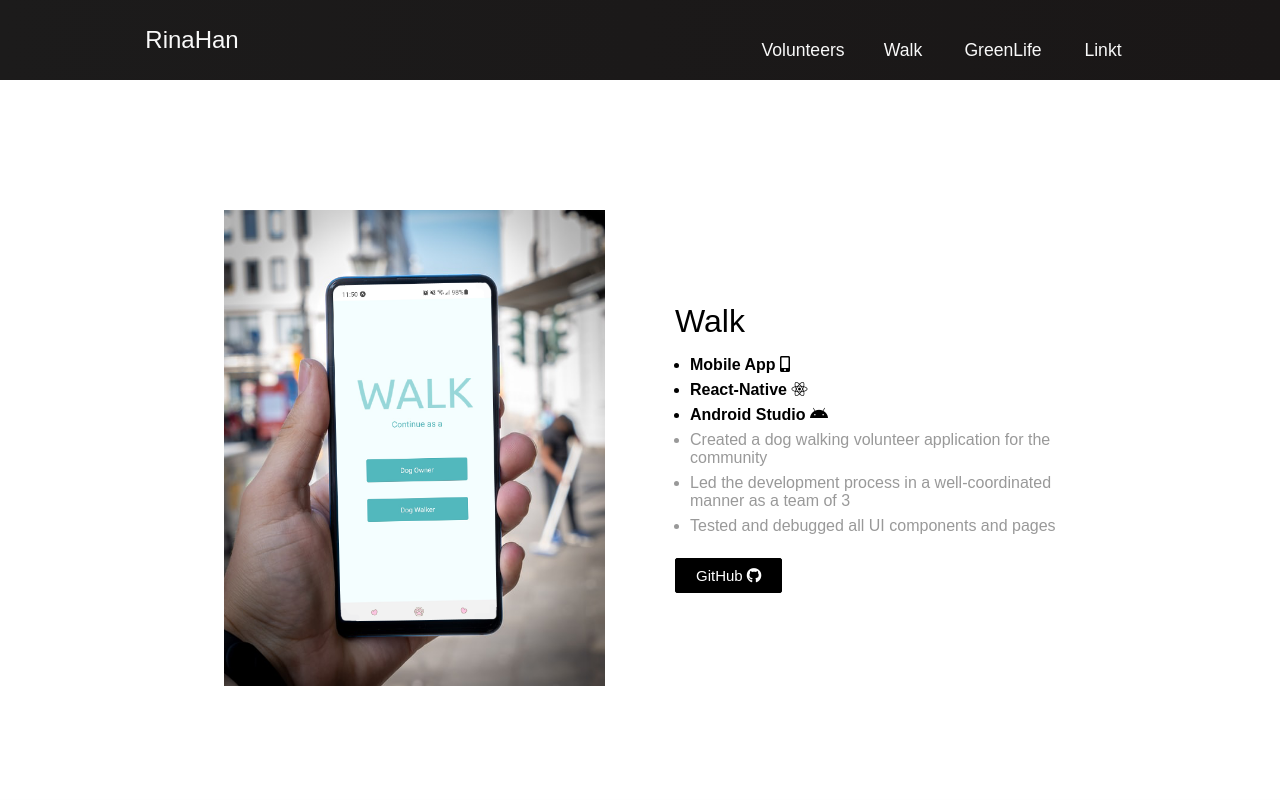
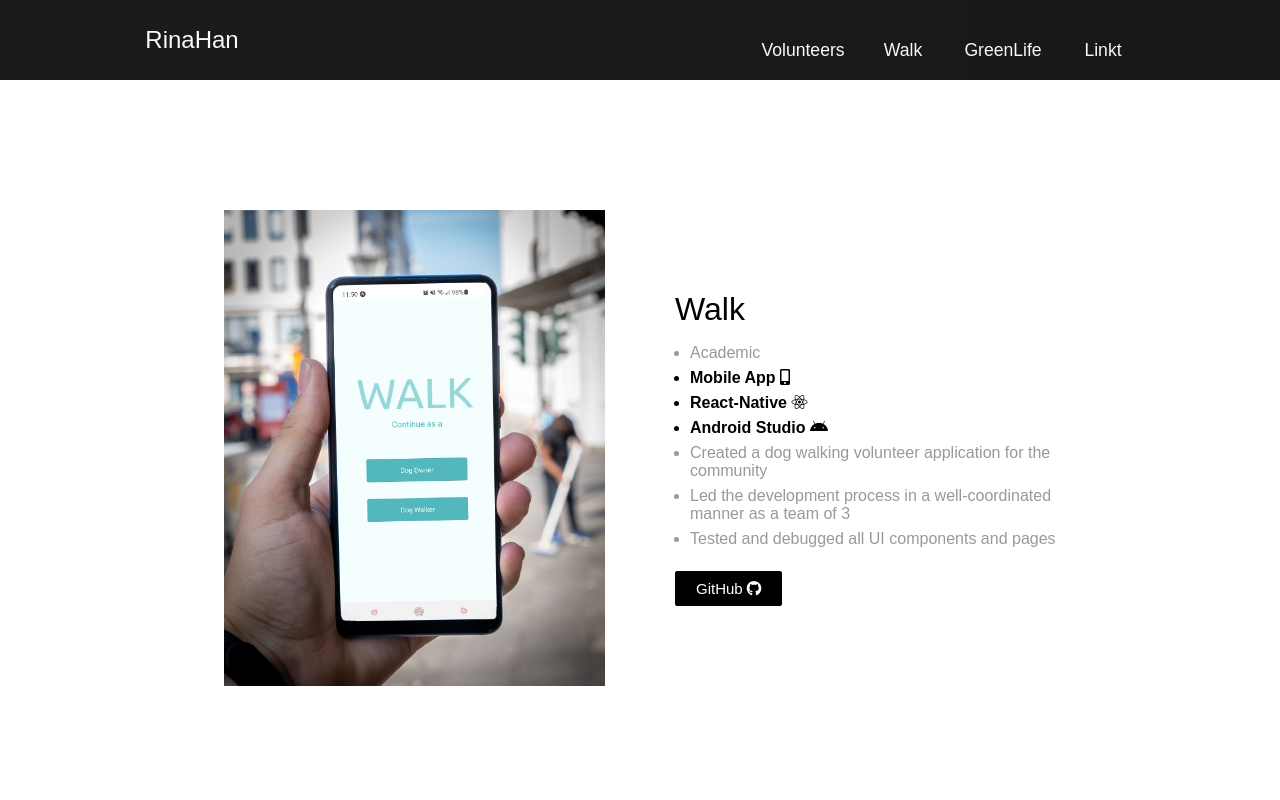
Before and after one commit to RinaHan/Portfolio-2024-Version, a React (Create React App) app: page /walk in a window 1280 px wide. Shown: the top 800 px of the page. Built offline with nearby package versions, Linux system fonts and the light colour scheme.

Commit message:
add subtitles to the project title

```diff
--- a/src/components/ProjectDesc/index.js
+++ b/src/components/ProjectDesc/index.js
@@ -17,6 +17,7 @@ function ProjectDesc(props) {
         <div className='p-details-wrap'>
           <p className='p-title'>{props.title}</p>
           <ul className='p-details'>
+          <li className='p-sub-title'>{props.subtitle}</li>
             <li id='p-bold-text'>
               {props.sort} {props.sortIcon}
             </li>
--- a/src/pages/GreenLife.js
+++ b/src/pages/GreenLife.js
@@ -7,6 +7,7 @@ function GreenLife() {
       <ProjectDesc
         src='images/mobile2.png'
         title='GreenLife'
+        subtitle='Academic'
         sort='Mobile App'
         sortIcon={<i className='fas fa-mobile-alt' />}
         exp1='Developed an application that tracks users’ daily carbon footprint as a team of 2'
--- a/src/pages/Linkt.js
+++ b/src/pages/Linkt.js
@@ -7,6 +7,7 @@ function Linkt() {
       <ProjectDesc
         src='images/mobile3.png'
         title='Linkt'
+        subtitle='Academic'
         sort='Mobile App'
         exp1='Created a dating Web App using Storybook and React as a team of 4'
         exp2='Developed User Settings, Recommended Match, Match Profile pages and assisted in Profile Set Up and Questionnaire pages'
--- a/src/pages/Volunteers.js
+++ b/src/pages/Volunteers.js
@@ -12,6 +12,7 @@ function Volunteers(props) {
       <ProjectDesc
         src='images/tablet1.png'
         title='Volunteers'
+        subtitle='Academic'
         sort='Web App'
         sortIcon={<i className='fas fa-desktop' />}
         exp1='Developed volunteer’s web app'
--- a/src/pages/Walk.js
+++ b/src/pages/Walk.js
@@ -7,6 +7,7 @@ function Walk() {
       <ProjectDesc
           src='images/mobile1.png'
           title='Walk'
+          subtitle='Academic'
           sort='Mobile App'
           sortIcon={<i className='fas fa-mobile-alt'></i>}
           exp1='Created a dog walking volunteer application for the community'
```
